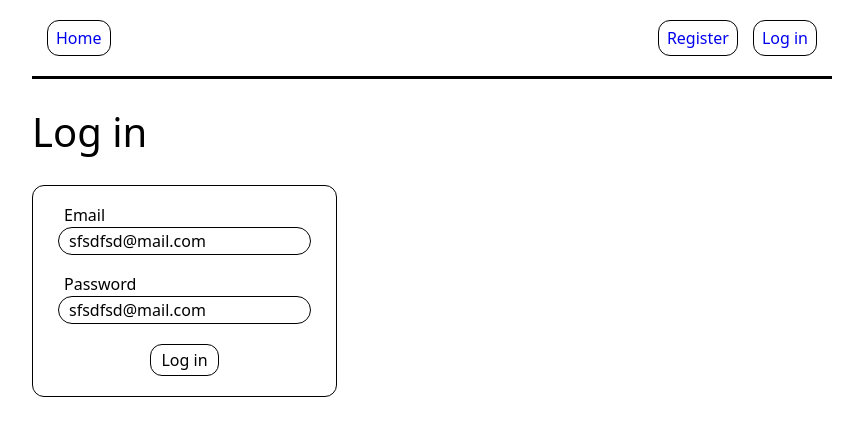
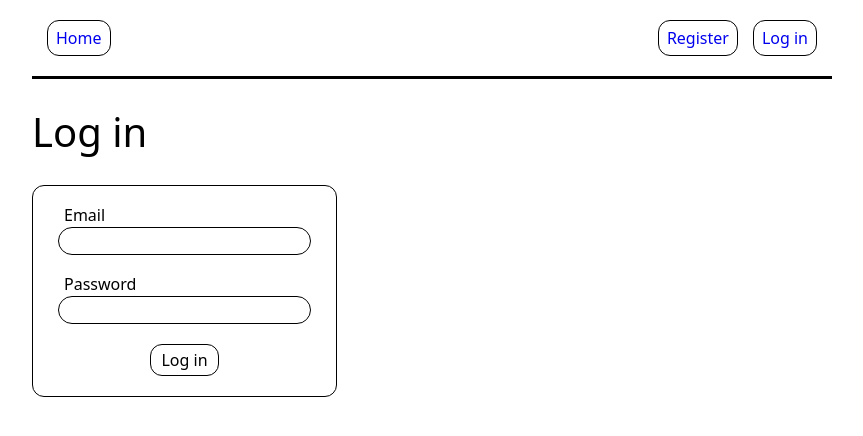
Before and after one commit to d3nnys/react, a React (Vite) app: page /login in a window 1280 px wide. Shown: the top 436 px of the page, without its empty margins (208-1071 px from the left). Built offline with nearby package versions, Linux system fonts and the light colour scheme.

Commit message:
update initial values

```diff
--- a/src/pages/LoginPage/LoginPage.jsx
+++ b/src/pages/LoginPage/LoginPage.jsx
@@ -20,8 +20,8 @@ export default function LoginPage() {
   const isRefreshing = useSelector(selectIsRefreshing);
 
   const initialValues = {
-    email: 'sfsdfsd@mail.com',
-    password: 'sfsdfsd@mail.com',
+    email: '',
+    password: '',
   };
 
   const handleSubmit = (values, action) => {
```
